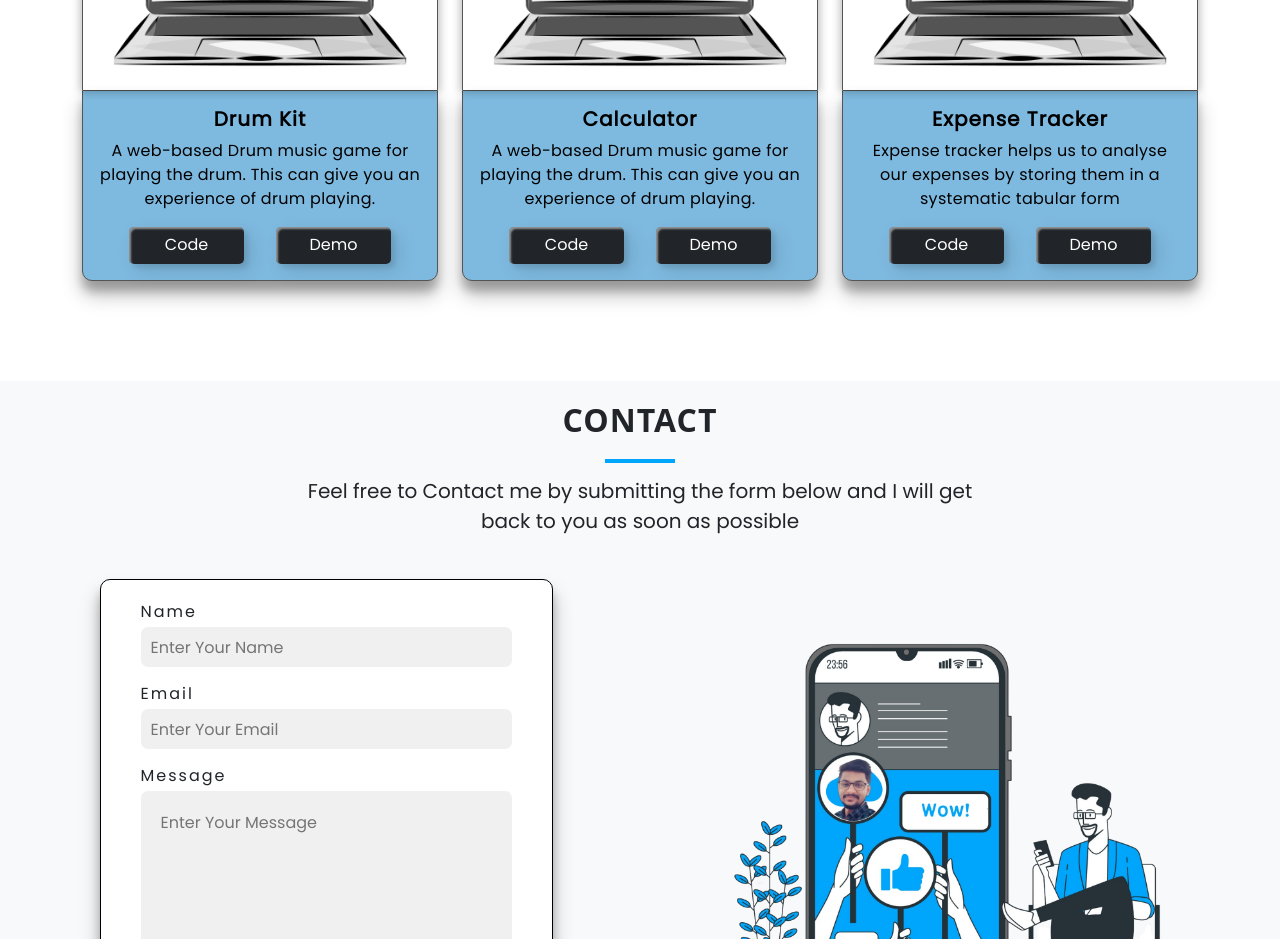
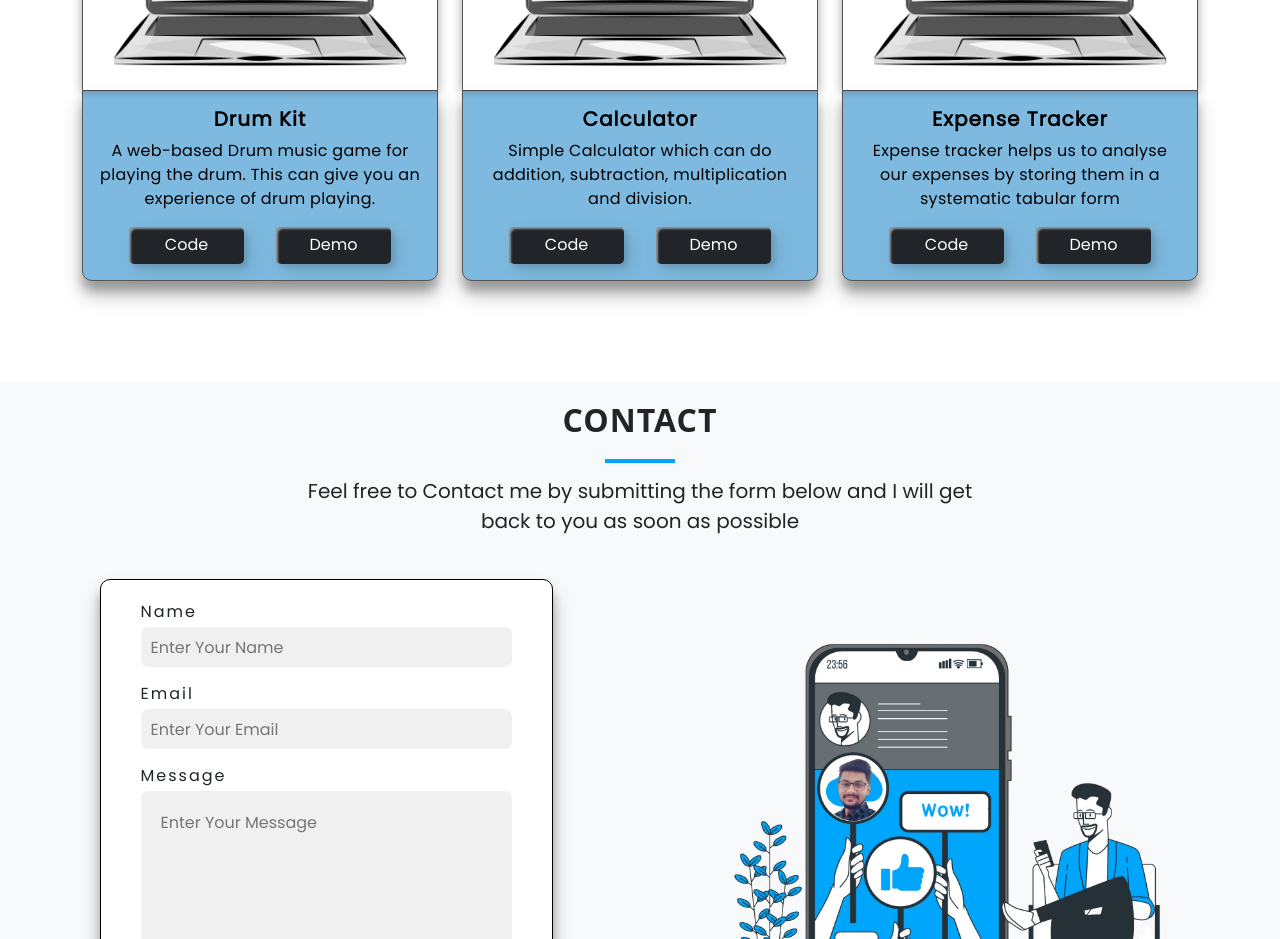
Before and after one commit to satyampund/satyam-portfolio, a React (Create React App) app: page / in a window 1280 px wide. Shown: the part 2920-3859 px from the top of the page. Built offline with nearby package versions, Linux system fonts and the light colour scheme; no server answers.

Commit message:
add calculator info

```diff
--- a/src/components/Projects/ProjectCardLogic.js
+++ b/src/components/Projects/ProjectCardLogic.js
@@ -94,7 +94,7 @@ const ProjectCardLogic = () => {
       codeLink: 'https://github.com/satyampund/Calculator',
       demoLink: 'https://calculator-icp.netlify.app/',
       description:
-        'A web-based Drum music game for playing the drum. This can give you an experience of drum playing.',
+        'Simple Calculator which can do addition, subtraction, multiplication and division.',
     },
     {
       image: ExpenseTracker,
```
